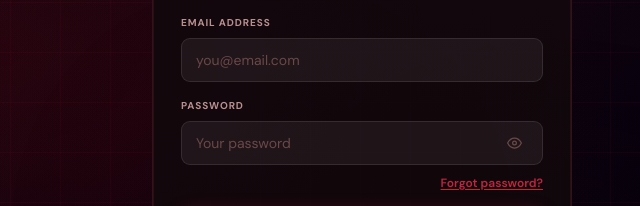
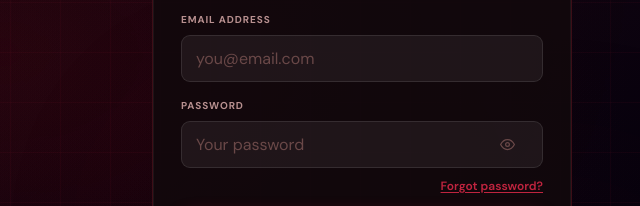
Before and after one commit to dawoodnadeem9914/AI_Project, a plain HTML site: page index.html in a window 1280 px wide. Shown: the part 348-554 px from the top of the page, 640-1280 px from the left. Drawn offline with nearby package versions, Linux system fonts and the light colour scheme.

Commit message:
Fix iOS eye button position and tap targets

```diff
--- a/style.css
+++ b/style.css
@@ -1810,3 +1810,30 @@
   box-sizing: border-box; transition: .2s;
 }
 .ovs-add-field input:focus { border-color: var(--cr2); }
+/* iOS fixes */
+.af-eye {
+  min-width: 44px;
+  min-height: 44px;
+  padding: 12px;
+  z-index: 999;
+  position: absolute;
+  touch-action: manipulation;
+  -webkit-tap-highlight-color: transparent;
+  cursor: pointer;
+}
+
+.vo-preview-btn {
+  min-width: 44px;
+  min-height: 44px;
+  touch-action: manipulation;
+  -webkit-tap-highlight-color: transparent;
+  cursor: pointer;
+}
+
+.ac-form input, .ac-field input {
+  font-size: 16px !important;
+  touch-action: manipulation;
+  -webkit-tap-highlight-color: transparent;
+  -webkit-user-select: text !important;
+  user-select: text !important;
+}
```
